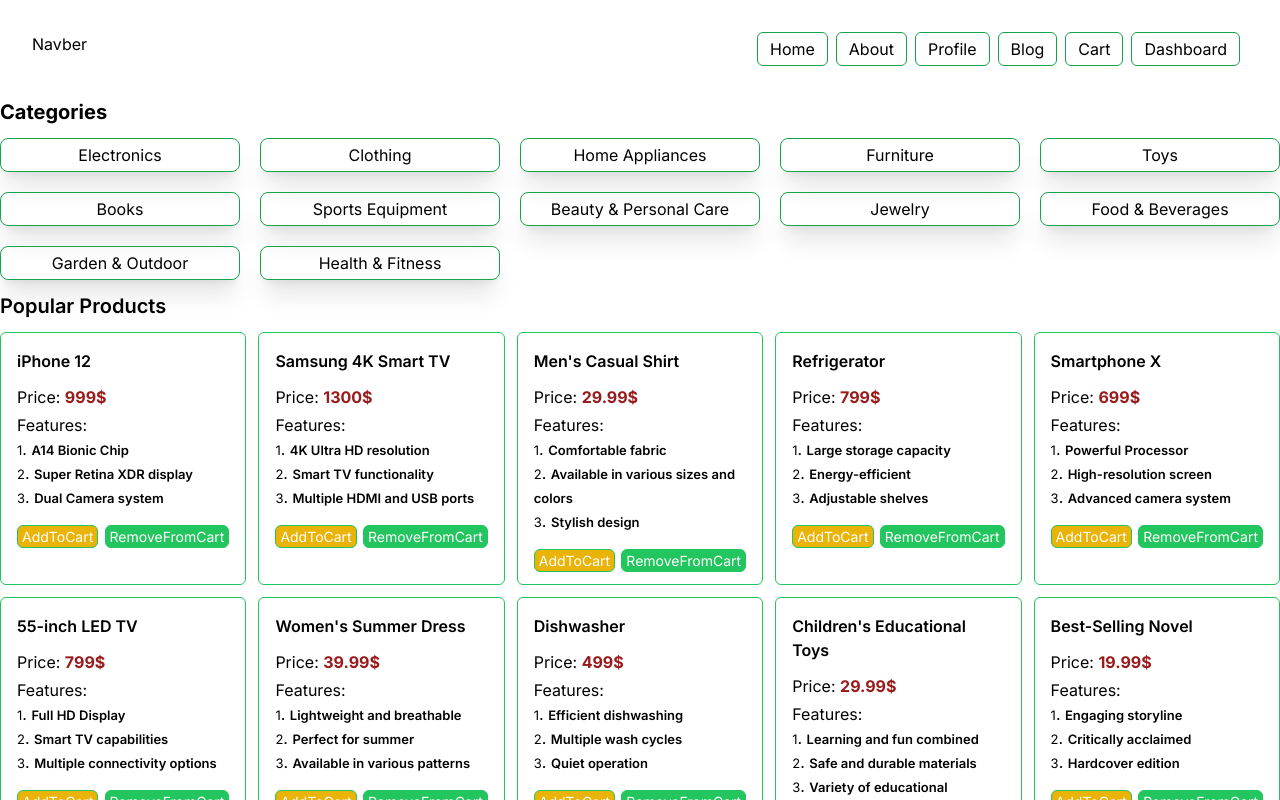
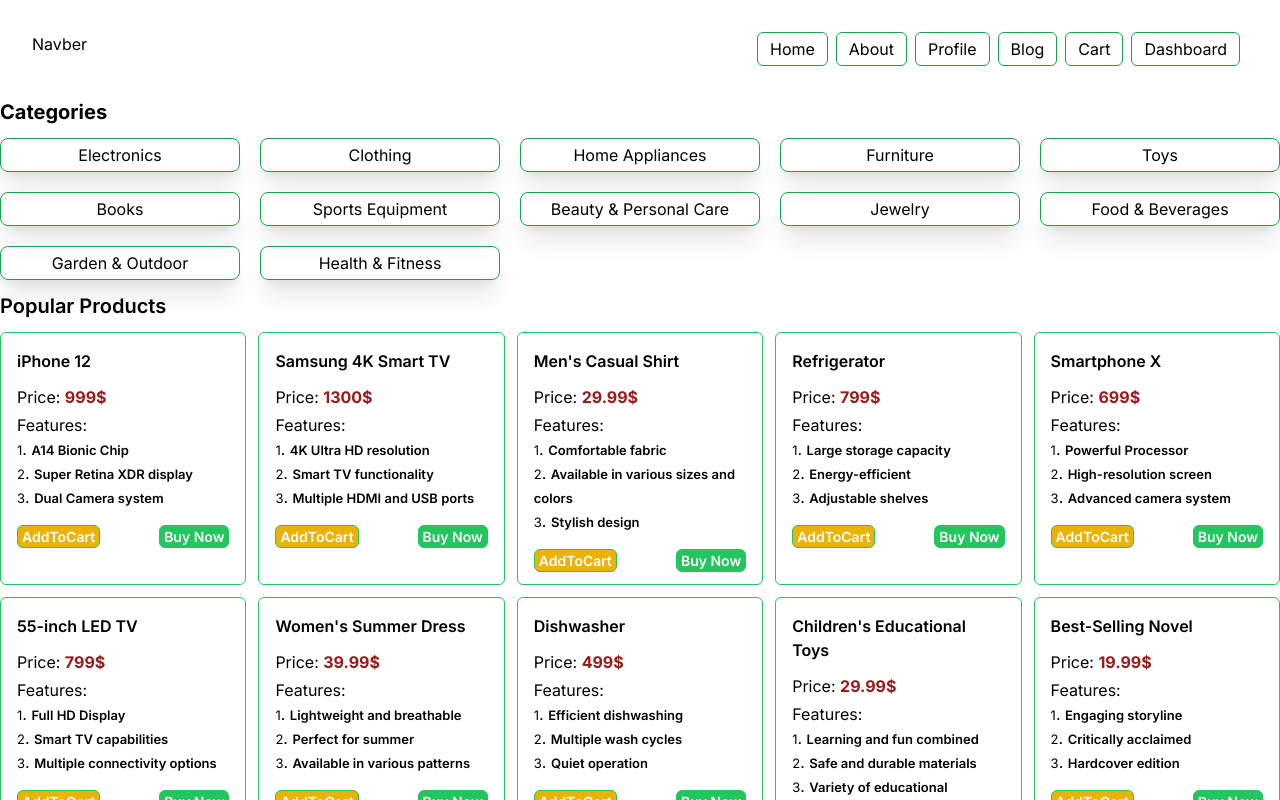
Before and after one commit to reshad21/nextjsrecap, a Next.js app: page / in a window 1280 px wide. Shown: the top 800 px of the page. Built offline with nearby package versions, Linux system fonts and the light colour scheme; data requests are answered from the project's data file.

Commit message:
deisgn complete for product

```diff
--- a/src/components/Product.jsx
+++ b/src/components/Product.jsx
@@ -11,8 +11,8 @@
                 }
             </ul>
             <div className="flex justify-between items-center mt-4 mb-2">
-                <button className="text-[14px] border border-green-500 rounded-md px-1 bg-yellow-500 text-white">AddToCart</button>
-                <button className="text-[14px] border border-green-500 rounded-md px-1 bg-green-500 text-white">RemoveFromCart</button>
+                <button className="text-[14px] font-semibold border border-green-500 rounded-md px-1 bg-yellow-500 text-white">AddToCart</button>
+                <button className="text-[14px] font-semibold border border-green-500 rounded-md px-1 bg-green-500 text-white">Buy Now</button>
             </div>
         </div>
     );
```
